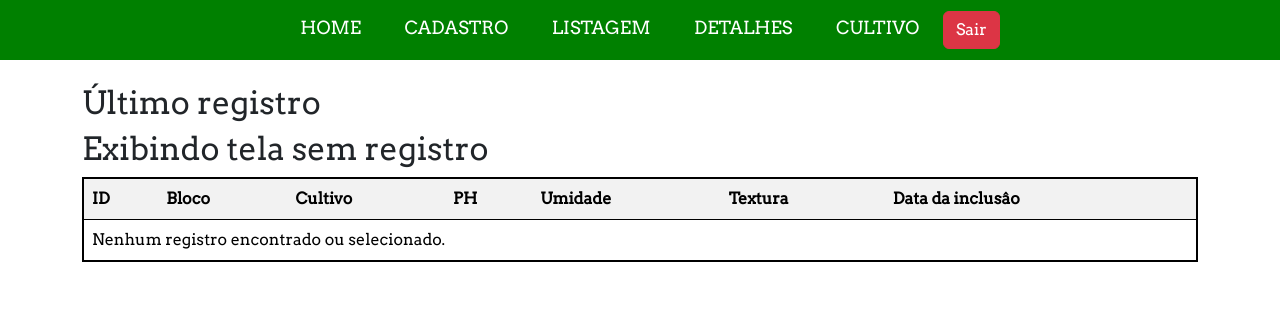
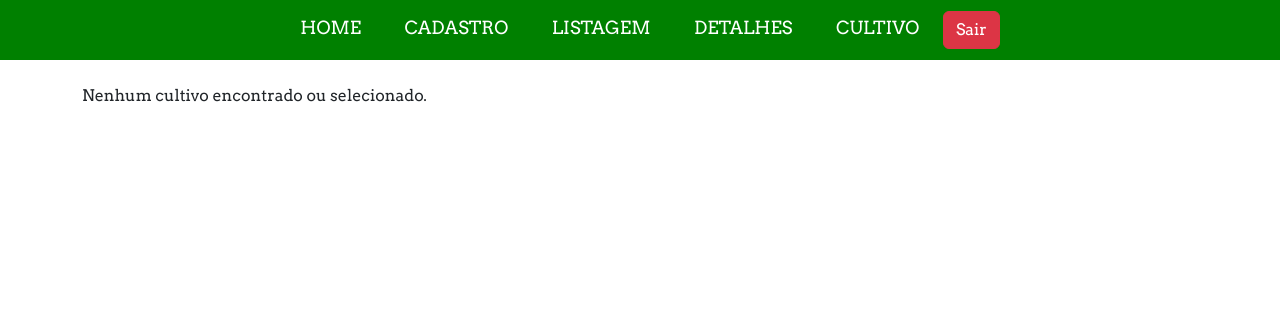
Before and after one commit to AlisonHF/Site-fazenda-inteligente, a Django app: page /detalhe/ in a window 1280 px wide. Shown: the top 320 px of the page. Run offline with Django 5.2, Linux system fonts and the light colour scheme; a user stored in the database is signed in; some libraries are stand-ins or nearby versions.

Commit message:
Alterações no model Cultivo e página de selecionar e detalhes corrigidas

```diff
--- a/projeto_fazenda/app_fazenda/form.py
+++ b/projeto_fazenda/app_fazenda/form.py
@@ -31,7 +31,7 @@ class DadosForm(forms.ModelForm):
         user = kwargs.pop('user', None)
         super(DadosForm, self).__init__(*args, **kwargs)
         if user:
-            self.fields['cultivo'].queryset = Cultivo.objects.filter(usuario=user)
+            self.fields['cultivo'].queryset = Cultivo.objects.filter(usuario=user) # type: ignore
 
     def clean_ph(self):
         ph = self.cleaned_data.get('ph')
--- a/projeto_fazenda/app_fazenda/models.py
+++ b/projeto_fazenda/app_fazenda/models.py
@@ -26,7 +26,6 @@ class Cultivo(models.Model):
     umidade_recomendado = models.FloatField()
     ph_recomendado = models.FloatField()
     texto_recomendacao = models.TextField(max_length=1200, null=True)
-    imagem = models.CharField(max_length=1000, blank=True, null=True)
     # Se um usuário for apagado, apagar todos os dados do usuário também
     usuario = models.ForeignKey(get_user_model(), on_delete=models.CASCADE)
 
--- a/projeto_fazenda/app_fazenda/templates/detalhes_registro/detalhe.html
+++ b/projeto_fazenda/app_fazenda/templates/detalhes_registro/detalhe.html
@@ -4,63 +4,25 @@
 {% block content %}
 
 <div class="container-detalhe">
-
+    {% if cultivos %}
         {% for cultivo in cultivos %}
         <!-- Parte esquerda da página -->
         <div class="esquerda">
             <h2>Cultivo</h2>
-        <img class="imagem" src="{% static cultivo.imagem %}">
-        <h2>{{cultivo.nome}}</h2>
+            <h2>{{ cultivo.nome }}</h2>
         </div>
         <!-- Parte direita da página -->
         <div class="direita">
             <h2>Recomendações do cultivo</h2>
-        <p>A umidade recomendada é de {{cultivo.umidade_recomendado}}%</p>
-        <p>O pH recomendado é de {{cultivo.ph_recomendado}}</p>
+            <p>A umidade recomendada é de {{ cultivo.umidade_recomendado }}%</p>
+            <p>O pH recomendado é de {{ cultivo.ph_recomendado }}</p>
             <br>
-        <p>{{cultivo.texto_recomendacao}}</p>
-
+            <p>{{ cultivo.texto_recomendacao }}</p>
         </div>
-
         {% endfor %}
-
-</div>
-    <!--Tabela abaixo !-->
-    <div>
-        <h2> Último registro </h2>
-        <table class="table table-striped" style="border:2px solid black;">
-            <tr>
-                <th>ID</th>
-                <th>Bloco</th>
-                <th>Cultivo</th>
-                <th>PH</th>
-                <th>Umidade</th>
-                <th>Textura</th>
-                <th>Data da inclusâo</th>
-            </tr>
-
-            <!-- Verifica se tem algum ultimo registro-->
-            {% if ultimo_registro %}
-            <!-- Caso tenha ele exibe -->
-            <tr>
-                <td>{{ ultimo_registro.id }}</td>
-                <td>{{ ultimo_registro.bloco }}</td>
-                <td>{{ ultimo_registro.cultivo }}</td>
-                <td>{{ ultimo_registro.ph }}</td>
-                <td>{{ ultimo_registro.umidade }}</td>
-                <td>{{ ultimo_registro.textura }}</td>
-                <td>{{ ultimo_registro.data }}</td>
-            </tr>
-
-            <!-- Caso não tenha -->
     {% else %}
-            <h2> Exibindo tela sem registro </h2>
-            <tr>
-                <td colspan="8">Nenhum registro encontrado ou selecionado.</td>
-            </tr>
+        <p>Nenhum cultivo encontrado ou selecionado.</p>
     {% endif %}
-
-        </table>
 </div>
 
 {% endblock %}
--- a/projeto_fazenda/app_fazenda/views.py
+++ b/projeto_fazenda/app_fazenda/views.py
@@ -96,27 +96,26 @@ def selecionar(request):
 
 
 # View para tela de detalhes do cultivo
+
 @login_required
 def detalhe(request):
     if request.method == 'POST':
-        cultivo = request.POST.get('cultivo')
+        cultivo_nome = request.POST.get('cultivo')
+        print(f"Cultivo selecionado: {cultivo_nome}")  # Verifique o nome do cultivo capturado
 
-        # Procura o ultimo registro conforme o cultivo que o usuario passou
-        try:
-            ultimo_registro = Dados.objects.filter(cultivo=cultivo).latest('data')
-        except Dados.DoesNotExist:
-            ultimo_registro = None
+        # Filtra os cultivos pelo nome e pelo usuário logado
+        cultivos = Cultivo.objects.filter(nome=cultivo_nome, usuario=request.user)
+        print(f"Cultivos encontrados: {cultivos}")  # Verifique os cultivos retornados
 
-        # Coloca os dados do context em um dict para renderizar as paginas com
-        # as informações do dict
+        # Coloca os dados do contexto em um dict para renderizar as páginas com as informações do dict
         dados = {
-        'cultivos': Cultivo.objects.filter(nome = cultivo),
-        'ultimo_registro': ultimo_registro
-    }
-        # Caso houver ultimo registro
+            'cultivos': cultivos,
+        }
+
+        # Renderiza a página com os dados dos cultivos
         return render(request, 'detalhes_registro/detalhe.html', dados)
 
-    # Caso não houver
+    # Caso não houver POST
     else:
         return render(request, 'detalhes_registro/detalhe.html')
 
```
Also changed, not shown: projeto_fazenda/app_fazenda/templates/detalhes_registro/selecionar.html (+10 -12 lines), projeto_fazenda/app_fazenda/migrations/0010_remove_cultivo_imagem.py (added), projeto_fazenda/db.sqlite3. Lines whose indentation alone changed are shown as unchanged.
